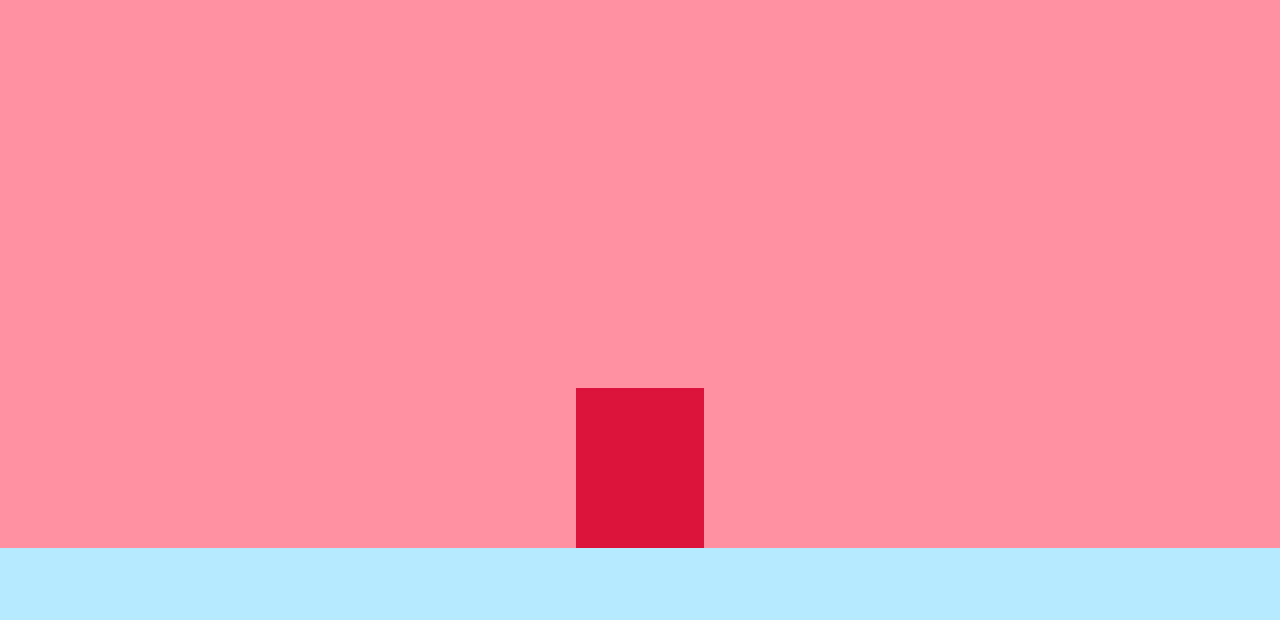
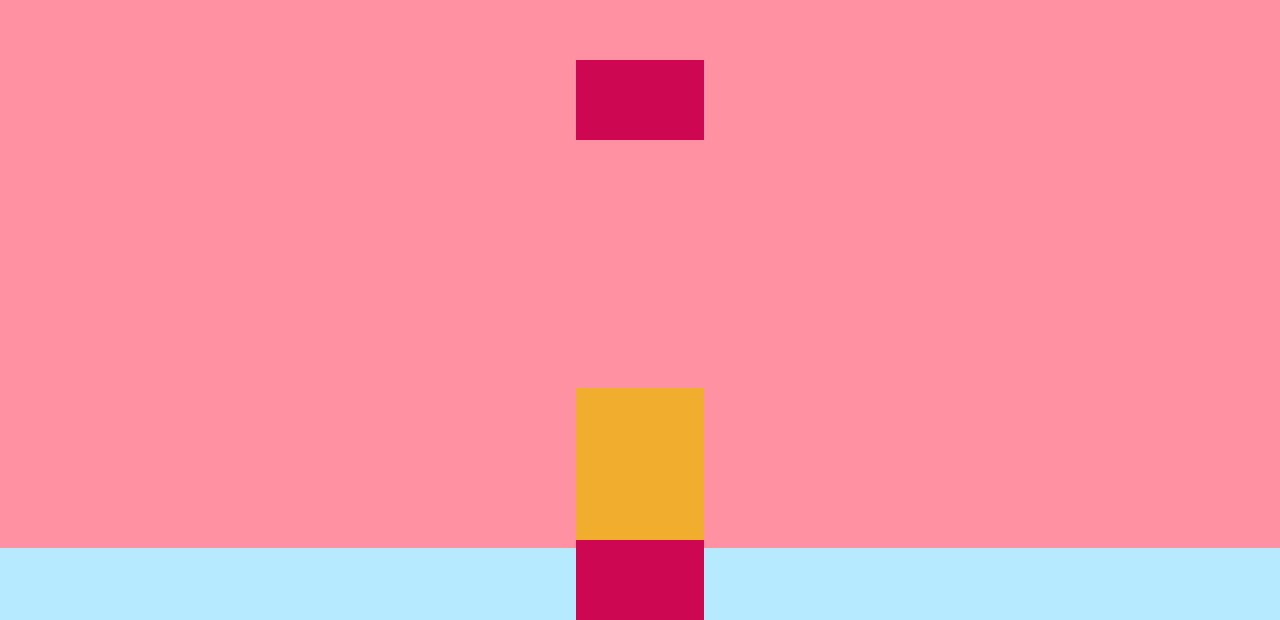
Before and after one commit to StrangerCodingThings-Ironhack-June-22/oop-game-codealong, a plain HTML site: page index.html in a window 1280 px wide. Shown: the part 252-872 px from the top of the page. Before the commit the page ends 800 px from the top, so only its background shows below. Drawn offline with Linux system fonts and the light colour scheme.

Commit message:
create and move obstacles

```diff
--- a/css/main.css
+++ b/css/main.css
@@ -12,6 +12,13 @@ body {
 #player {
     width: 10vw;
     height: 20vh;
-    background-color: crimson;
+    background-color: rgb(241, 173, 45);
     position: absolute;
 }
+
+.obstacle {
+    width: 10vw;
+    height: 10vh;
+    background-color: rgb(206, 7, 83);
+    position: absolute;
+}
--- a/js/main.js
+++ b/js/main.js
@@ -2,11 +2,31 @@
 
 class Game {
     constructor(){
+        this.time = 0;
         this.player = null; // will store an instance of the class Player
+        this.obstacleArr = []; // will store multiple instances of the class Obstacle
     }
     start(){
         this.player = new Player();
         this.attachEventListeners();
+
+        setInterval(() => {
+
+            // move all obstacles
+            this.obstacleArr.forEach((obstacleInstance) => {
+                obstacleInstance.moveDown();
+            });
+
+            // create new obstacle
+            if(this.time % 60 === 0){
+                const newObstacle = new Obstacle();
+                this.obstacleArr.push(newObstacle);
+            }
+
+            this.time++;
+
+        }, 50);
+
     }
     attachEventListeners(){
         document.addEventListener("keydown", (event) => {
@@ -57,6 +77,34 @@ class Player {
 }
 
 
+class Obstacle {
+    constructor(){
+        this.positionX = 45;
+        this.positionY = 90;
+
+        this.domElement = this.createDomElement();
+
+    }
+    createDomElement(){
+        // create dom element
+        const newElm = document.createElement('div');
+
+        // set id and css
+        newElm.className = "obstacle";
+        newElm.style.left = this.positionX + "vw";
+        newElm.style.bottom = this.positionY + "vh";
+
+        // append to the dom
+        const boardElm = document.getElementById("board"); //
+        boardElm.appendChild(newElm);
+
+        return newElm;
+    }
+    moveDown(){
+        this.positionY--;
+        this.domElement.style.bottom = this.positionY + "vh";
+    }
+}
 
 
 
```
